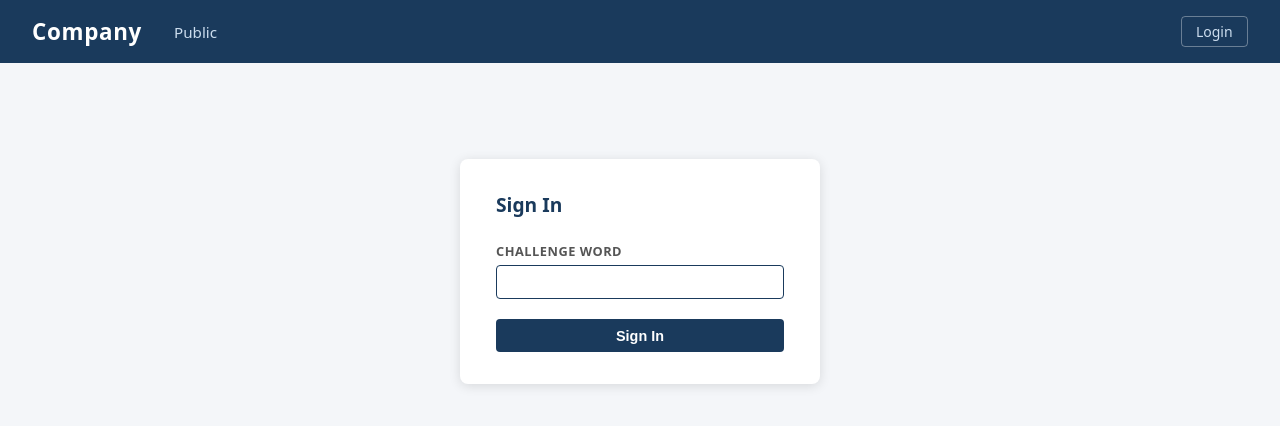
After one commit to kkdt/claude-company, a Flask app: page /login in a window 1280 px wide. The commit adds this page. Shown: the top 426 px of the page. Run offline with Flask 3, Linux system fonts and the light colour scheme.

Commit message:
Security - Challenge word

```diff
--- a/app.py
+++ b/app.py
@@ -3,10 +3,23 @@ import json
 import io
 import os
 import re
-from flask import Flask, request, redirect, url_for, render_template, flash, Response, jsonify
+from flask import Flask, request, redirect, url_for, render_template, flash, Response, jsonify, session
 
 app = Flask(__name__)
 app.secret_key = "workforce-secret"
+
+CHALLENGE_WORD = os.environ.get("CHALLENGE_WORD", "")
+
+PUBLIC_ENDPOINTS = {
+    "public_projects", "public_organization", "public_staffing_projections",
+    "login", "logout", "static",
+}
+
+@app.before_request
+def require_login():
+    if request.endpoint and request.endpoint not in PUBLIC_ENDPOINTS:
+        if not session.get("logged_in"):
+            return redirect(url_for("login", next=request.path))
 
 DB_PATH = os.path.join(os.path.dirname(__file__), "data", "employees.json")
 PROJECTS_PATH = os.path.join(os.path.dirname(__file__), "data", "projects.json")
@@ -485,12 +498,36 @@ def projects_delete(project_id):
 
 @app.route("/public/projects")
 def public_projects():
+    if session.get("logged_in"):
+        return redirect(url_for("projects"))
     all_projects = load_projects()
     return render_template("public_projects.html", projects=all_projects)
 
 
+@app.route("/login", methods=["GET", "POST"])
+def login():
+    if session.get("logged_in"):
+        return redirect(url_for("upload"))
+    if request.method == "POST":
+        word = request.form.get("challenge_word", "").strip()
+        if CHALLENGE_WORD and word == CHALLENGE_WORD:
+            session["logged_in"] = True
+            next_url = request.form.get("next") or url_for("upload")
+            return redirect(next_url)
+        flash("Incorrect challenge word.")
+    return render_template("login.html", next=request.args.get("next", ""))
+
+
+@app.route("/logout", methods=["POST"])
+def logout():
+    session.clear()
+    return redirect(url_for("public_organization"))
+
+
 @app.route("/public/staffing-projections")
 def public_staffing_projections():
+    if session.get("logged_in"):
+        return redirect(url_for("staffing_projections"))
     from datetime import date
     today = date.today()
     records = load_staffing()
@@ -560,6 +597,8 @@ def public_staffing_projections():
 
 @app.route("/public/organization")
 def public_organization():
+    if session.get("logged_in"):
+        return redirect(url_for("organization"))
     all_employees = load_employees()
     # Strip compensation fields before exposing publicly
     SALARY_FIELDS = ("annual_salary", "hourly_rate", "salary_min", "salary_mid", "salary_max")
--- a/templates/base.html
+++ b/templates/base.html
@@ -26,6 +26,16 @@
       background: #2e7d4f; color: #fff; cursor: pointer; font-size: 0.875rem;
     }
     .search-form button:hover { background: #256040; }
+    .btn-logout {
+      padding: 0.3rem 0.9rem; font-size: 0.875rem; background: transparent; color: #cde;
+      border: 1px solid rgba(255,255,255,.35); border-radius: 4px; cursor: pointer; white-space: nowrap;
+    }
+    .btn-logout:hover { background: rgba(255,255,255,.1); color: #fff; }
+    .btn-login {
+      padding: 0.3rem 0.9rem; font-size: 0.875rem; background: transparent; color: #cde;
+      border: 1px solid rgba(255,255,255,.35); border-radius: 4px; text-decoration: none; white-space: nowrap;
+    }
+    .btn-login:hover { background: rgba(255,255,255,.1); color: #fff; text-decoration: none; }
     .container { max-width: 1200px; margin: 2rem auto; padding: 0 1.5rem; }
     .flash { padding: 0.75rem 1rem; border-radius: 4px; margin-bottom: 1.25rem; font-size: 0.9rem; }
     .flash.info { background: #d4edda; color: #155724; border: 1px solid #c3e6cb; }
@@ -36,17 +46,28 @@
   <header>
     <h1>Company</h1>
     <nav>
+      {% if session.get('logged_in') %}
       <a href="{{ url_for('upload') }}">Upload CSV</a>
       <a href="{{ url_for('employees') }}">View Employees</a>
       <a href="{{ url_for('organization') }}">Organization</a>
       <a href="{{ url_for('projects') }}">Projects</a>
       <a href="{{ url_for('staffing') }}">Staffing</a>
-      <a href="{{ url_for('public_projects') }}">Public</a>
+      {% endif %}
+      {% if not session.get('logged_in') %}
+      <a href="{{ url_for('public_organization') }}">Public</a>
+      {% endif %}
     </nav>
+    {% if session.get('logged_in') %}
     <form class="search-form" action="{{ url_for('search') }}" method="get">
       <input type="search" name="q" placeholder="Search employees…" value="{{ request.args.get('q', '') }}">
       <button type="submit">Search</button>
     </form>
+    <form method="post" action="{{ url_for('logout') }}" style="margin-left:0.75rem;flex-shrink:0;">
+      <button type="submit" class="btn-logout">Logout</button>
+    </form>
+    {% else %}
+    <a href="{{ url_for('login') }}" class="btn-login" style="margin-left:auto;">Login</a>
+    {% endif %}
   </header>
   <div class="container">
     {% with messages = get_flashed_messages() %}
--- /dev/null
+++ b/templates/login.html
@@ -0,0 +1,38 @@
+{% extends "base.html" %}
+{% block content %}
+<style>
+  .login-wrap { display: flex; justify-content: center; padding-top: 4rem; }
+  .login-card {
+    background: #fff; border-radius: 8px; box-shadow: 0 2px 12px rgba(0,0,0,.12);
+    padding: 2rem 2.25rem; width: 100%; max-width: 360px;
+  }
+  .login-card h2 { font-size: 1.2rem; margin-bottom: 1.5rem; color: #1a3a5c; }
+  .form-group { display: flex; flex-direction: column; gap: 0.3rem; margin-bottom: 1.25rem; }
+  .form-group label { font-size: 0.8rem; font-weight: 700; color: #555; text-transform: uppercase; letter-spacing: 0.04em; }
+  .form-group input {
+    padding: 0.5rem 0.75rem; border: 1px solid #ccd; border-radius: 4px;
+    font-size: 0.9rem; background: #f9fafc;
+  }
+  .form-group input:focus { outline: none; border-color: #1a3a5c; background: #fff; }
+  .btn-submit {
+    width: 100%; padding: 0.55rem; font-size: 0.9rem; font-weight: 600;
+    background: #1a3a5c; color: #fff; border: none; border-radius: 4px; cursor: pointer;
+  }
+  .btn-submit:hover { background: #255480; }
+</style>
+
+<div class="login-wrap">
+  <div class="login-card">
+    <h2>Sign In</h2>
+    <form method="post" action="{{ url_for('login') }}">
+      <input type="hidden" name="next" value="{{ next }}">
+      <div class="form-group">
+        <label for="challenge_word">Challenge Word</label>
+        <input type="password" id="challenge_word" name="challenge_word"
+               autocomplete="current-password" required autofocus>
+      </div>
+      <button type="submit" class="btn-submit">Sign In</button>
+    </form>
+  </div>
+</div>
+{% endblock %}
```
Also changed, not shown: docs/login.md (added, +38 -0 lines).
